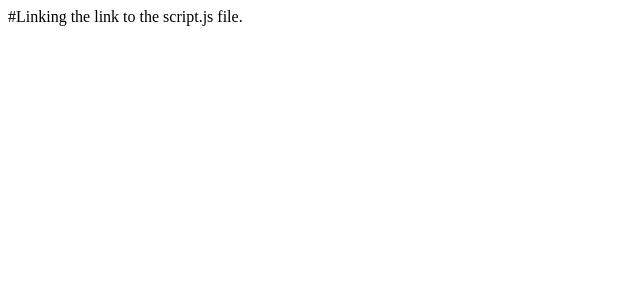
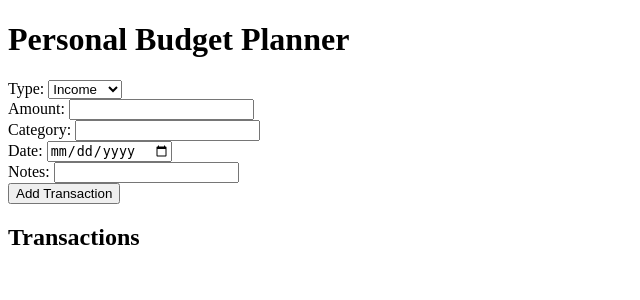
Before and after one commit to heshnaB/Personal-Budget-Planner, a Python web app: template templates/ index.html in a window 1280 px wide. Shown: the top 300 px of the page, without its empty margins (0-640 px from the left). Run offline with Jinja, Linux system fonts and the light colour scheme; the template is opened without the code that fills it, so the values that code supplies are empty.

Commit message:
Added the html layout to showcase the chages made for adding a transaction and displaying the transaction.

```diff
--- a/templates/ index.html
+++ b/templates/ index.html
@@ -1,2 +1,43 @@
-#Linking the link to the script.js file.
-<script src="script.js"></script>
+<!DOCTYPE html>
+<html lang = "en">
+    <head>
+        <meta charset = "UTF-8">
+        <title>Budget Planner </title>
+    </head>
+    <body>
+        <h1>Personal Budget Planner</h1>
+
+        <form id="transaction-form">
+            <label>Type:
+                <select id = "type">
+                    <option value = "income">Income</option>
+                    <option value="expense">Expense</option>
+                </select>
+            </label><br>
+
+            <label>Amount:
+                <input type="float" id="amount" required>
+            </label><br>
+
+            <label>Category:
+                <input type="text" id="category" required>
+            </label><br>
+
+            <label>Date:
+                <input type="date" id="date" required>
+            </label><br>
+
+            <label>Notes:
+                <input type="text" id="notes">
+            </label><br>
+
+            <button type="submit">Add Transaction</button>
+        </form>
+
+        <h2>Transactions</h2>
+        <div id="transaction-list"></div>
+
+        <!--Linking the link to the script.js file. -->
+        <script src="script.js"></script>
+    </body>
+</html>
--- a/templates/script.js
+++ b/templates/script.js
@@ -1,12 +1,11 @@
 //  HTML form submission handling.
-
 // 1. Create the transaction array to store all the transaction objects.
-let transactions = {};
+let transactions = [];
 
 //2. Grab the form and inputs
 const form = document.getElementById("transaction-form");
 const typeInput = document.getElementById("type");
-const amountInput = document.getElementById.ById("amount");
+const amountInput = document.getElementById("amount");
 const categoryInput = document.getElementById("category");
 const dateInput = document.getElementById("date");
 const notesInput = document.getElementById("notes");
@@ -23,10 +22,28 @@ form.addEventListener("submit", function(event) {
         category: categoryInput.value,
         date: dateInput.value,
         notes: notesInput.value
-    }
-})
+    };
 
-//4. Add to array and clear form
-transactions.push(transaction);
-form.requestFullscreen();
-console.log(transactions);
+    //4. Add to array and clear form
+    transactions.push(transaction);
+    //form.requestFullscreen();
+    console.log(transactions);
+
+    //5. Render updated list
+    renderTransactions();
+});
+
+
+
+//Display the transactions
+function renderTransactions() {
+    // Clear the old list
+    transactionList.innerHTML = "";
+
+
+    transactions.forEach(tx => {
+        const item = document.createElement("div");
+        item.textContent = `${tx.date} | ${tx.type.toUpperCase()} | $${tx.amount} | ${tx.category} | ${tx.notes}`;
+        transactionList.appendChild(item);
+    });
+};
```
